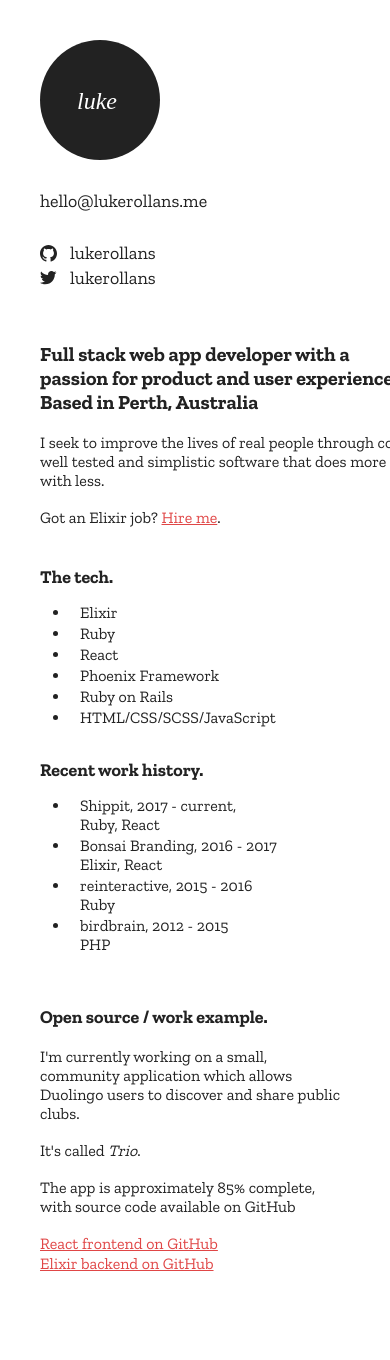
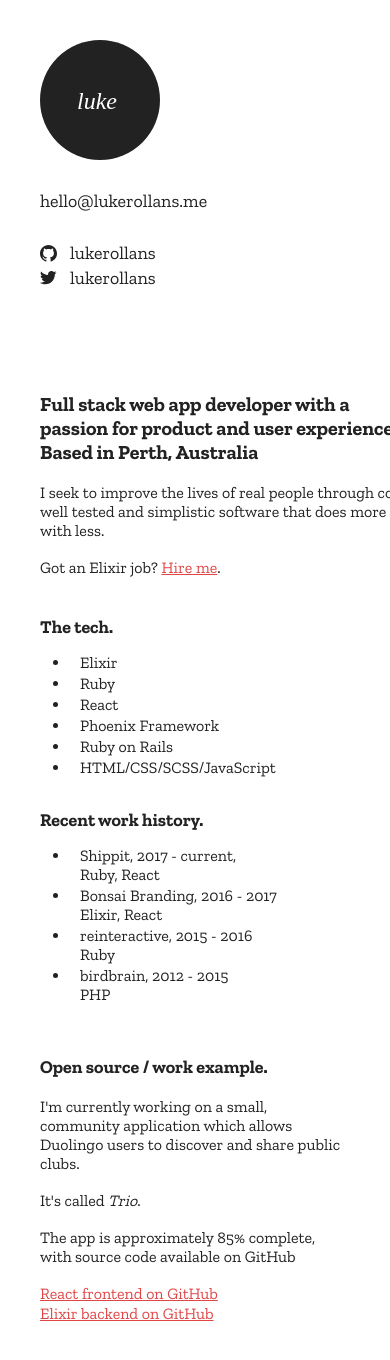
Before and after one commit to lukerollans/rollans.sh, a React (Create React App) app: page / in a window 390 px wide. Shown: the top 1360 px of the page. Built offline with nearby package versions, Linux system fonts and the light colour scheme.

Commit message:
Add a drip in animation

```diff
--- a/src/App.css
+++ b/src/App.css
@@ -1,3 +1,19 @@
+@keyframes drip {
+  from {
+    -webkit-transform: translateY(-15px);
+    -moz-transform: translateY(-15px);
+    -ms-transform: translateY(-15px);
+    -o-transform: translateY(-15px);
+    transform: translateY(-15px);
+    opacity: 0; }
+  to {
+    -webkit-transform: translateY(0);
+    -moz-transform: translateY(0);
+    -ms-transform: translateY(0);
+    -o-transform: translateY(0);
+    transform: translateY(0);
+    opacity: 1; } }
+
 html, body, div, span, applet, object, iframe,
 h1, h2, h3, h4, h5, h6, p, blockquote, pre,
 a, abbr, acronym, address, big, cite, code,
@@ -66,6 +82,13 @@
       flex-direction: column; } }
 
 .sidebar {
+  -webkit-animation: drip 1s ease forwards;
+  -moz-animation: drip 1s ease forwards;
+  animation: drip 1s ease forwards;
+  -webkit-animation-delay: 0.8s;
+  -moz-animation-delay: 0.8s;
+  animation-delay: 0.8s;
+  opacity: 0;
   width: 285px; }
   @media (max-width: 640px) {
     .sidebar {
@@ -93,12 +116,20 @@
         background-size: 17px; }
 
 .meat-and-potatoes {
+  -webkit-animation: drip 1s ease forwards;
+  -moz-animation: drip 1s ease forwards;
+  animation: drip 1s ease forwards;
+  -webkit-animation-delay: 1.4s;
+  -moz-animation-delay: 1.4s;
+  animation-delay: 1.4s;
+  opacity: 0;
   width: 380px; }
   @media (max-width: 1020px) {
     .meat-and-potatoes {
       padding-left: 25px; } }
   @media (max-width: 640px) {
     .meat-and-potatoes {
+      padding-top: 50px;
       padding-left: 0; } }
   .meat-and-potatoes h1 {
     margin-bottom: 10px; }
@@ -112,6 +143,13 @@
       padding-bottom: 2px; }
 
 .open-source-example {
+  -webkit-animation: drip 1s ease forwards;
+  -moz-animation: drip 1s ease forwards;
+  animation: drip 1s ease forwards;
+  -webkit-animation-delay: 1.8s;
+  -moz-animation-delay: 1.8s;
+  animation-delay: 1.8s;
+  opacity: 0;
   max-width: 320px;
   padding-left: 100px; }
   @media (max-width: 1020px) {
--- a/src/App.scss
+++ b/src/App.scss
@@ -7,6 +7,7 @@
 // ==========================
 
 // Tools
+@import "./stylesheets/tools/animations";
 
 // Settings
 @import "./stylesheets/settings/fonts";
--- a/src/stylesheets/components/_meat-and-potatoes.scss
+++ b/src/stylesheets/components/_meat-and-potatoes.scss
@@ -1,4 +1,7 @@
 .meat-and-potatoes {
+  @include animation(drip 1s ease forwards);
+  @include animation-delay(1.4s);
+  opacity: 0;
   width: 380px;
 
   @include grid-media($tablet-grid) {
@@ -6,6 +9,7 @@
   }
 
   @include grid-media($mobile-grid) {
+    padding-top: 50px;
     padding-left: 0;
   }
 
--- a/src/stylesheets/components/_open-source-example.scss
+++ b/src/stylesheets/components/_open-source-example.scss
@@ -1,4 +1,7 @@
 .open-source-example {
+  @include animation(drip 1s ease forwards);
+  @include animation-delay(1.8s);
+  opacity: 0;
   max-width: 320px;
   padding-left: 100px;
 
--- a/src/stylesheets/components/_sidebar.scss
+++ b/src/stylesheets/components/_sidebar.scss
@@ -1,4 +1,7 @@
 .sidebar {
+  @include animation(drip 1s ease forwards);
+  @include animation-delay(0.8s);
+  opacity: 0;
   width: 285px;
 
   @include grid-media($mobile-grid) {
```
Also changed, not shown: src/stylesheets/tools/_animations.scss (added, +10 -0 lines).
